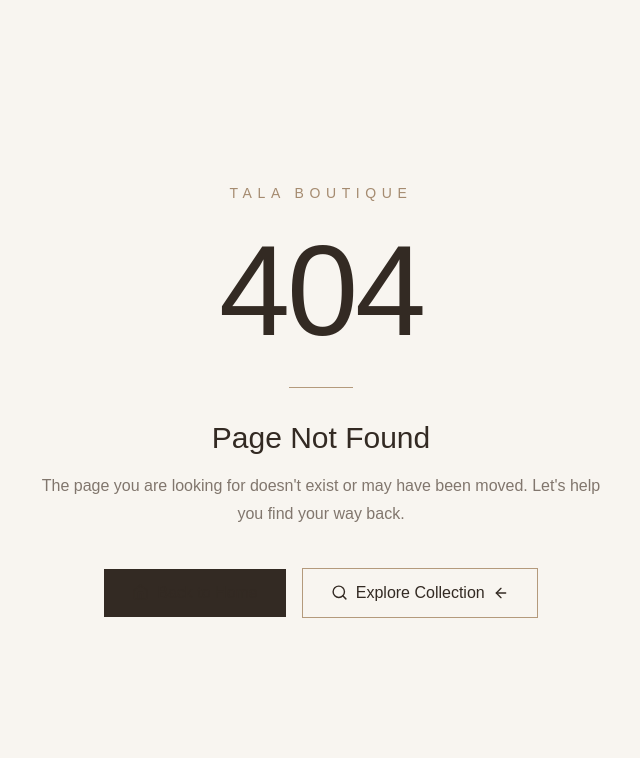
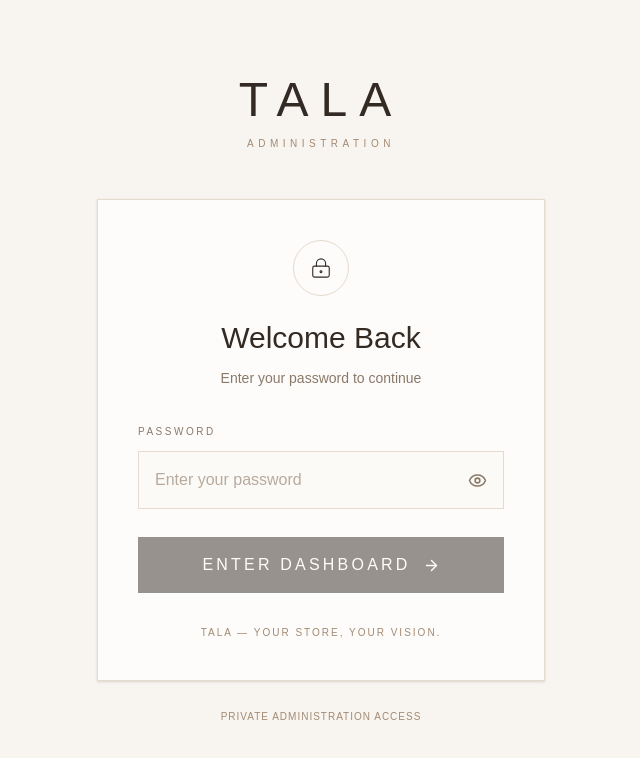
Before and after one commit to ozagomaa759-pixel/tala-store, a Next.js app: page /admin/login in a window 1280 px wide. Before the commit this address had no page. Shown: the top 758 px of the page, without its empty margins (319-959 px from the left). Built offline with nearby package versions, Linux system fonts and the light colour scheme.

Commit message:
Create page.tsx

```diff
--- /dev/null
+++ b/src/app/admin/login/page.tsx
@@ -0,0 +1,138 @@
+
+"use client";
+
+import { useState } from "react";
+import { useRouter } from "next/navigation";
+import { LockKeyhole, Eye, EyeOff, ArrowRight } from "lucide-react";
+
+export default function AdminLoginPage() {
+  const router = useRouter();
+
+  const [password, setPassword] = useState("");
+  const [showPassword, setShowPassword] = useState(false);
+  const [loading, setLoading] = useState(false);
+  const [error, setError] = useState("");
+
+  async function handleLogin(e: React.FormEvent<HTMLFormElement>) {
+    e.preventDefault();
+
+    setLoading(true);
+    setError("");
+
+    try {
+      const response = await fetch("/api/admin/login", {
+        method: "POST",
+        headers: {
+          "Content-Type": "application/json",
+        },
+        body: JSON.stringify({ password }),
+      });
+
+      const data = await response.json();
+
+      if (!response.ok || !data.success) {
+        setError(data.message || "Incorrect password.");
+        return;
+      }
+
+      router.replace("/admin");
+      router.refresh();
+    } catch {
+      setError("Something went wrong. Please try again.");
+    } finally {
+      setLoading(false);
+    }
+  }
+
+  return (
+    <main className="min-h-screen bg-[#F8F5F0] px-6 flex items-center justify-center text-[#332A23]">
+      <div className="w-full max-w-md">
+
+        <div className="text-center mb-12">
+          <h1 className="text-5xl font-light tracking-[0.25em]">
+            TALA
+          </h1>
+
+          <p className="mt-3 text-[10px] uppercase tracking-[0.45em] text-[#A28A72]">
+            Administration
+          </p>
+        </div>
+
+        <div className="border border-[#E5DACE] bg-white/70 p-8 sm:p-10 shadow-sm">
+
+          <div className="text-center mb-9">
+            <div className="mx-auto flex h-14 w-14 items-center justify-center rounded-full border border-[#E5DACE]">
+              <LockKeyhole size={22} strokeWidth={1.2} />
+            </div>
+
+            <h2 className="mt-6 text-3xl font-light">
+              Welcome Back
+            </h2>
+
+            <p className="mt-3 text-sm text-[#8A7969]">
+              Enter your password to continue
+            </p>
+          </div>
+
+          <form onSubmit={handleLogin}>
+            <label
+              htmlFor="password"
+              className="mb-3 block text-[10px] uppercase tracking-[0.25em] text-[#8A7969]"
+            >
+              Password
+            </label>
+
+            <div className="flex items-center border border-[#E5DACE] bg-[#FCFAF7] px-4">
+              <input
+                id="password"
+                type={showPassword ? "text" : "password"}
+                value={password}
+                onChange={(e) => setPassword(e.target.value)}
+                placeholder="Enter your password"
+                autoComplete="current-password"
+                required
+                className="h-14 w-full bg-transparent text-sm outline-none placeholder:text-[#B8AA9D]"
+              />
+
+              <button
+                type="button"
+                onClick={() => setShowPassword(!showPassword)}
+                className="text-[#8A7969]"
+                aria-label="Toggle password visibility"
+              >
+                {showPassword ? (
+                  <EyeOff size={19} />
+                ) : (
+                  <Eye size={19} />
+                )}
+              </button>
+            </div>
+
+            {error && (
+              <p className="mt-4 text-sm text-red-700">
+                {error}
+              </p>
+            )}
+
+            <button
+              type="submit"
+              disabled={loading || !password}
+              className="mt-7 flex h-14 w-full items-center justify-center gap-3 bg-[#332A23] text-xs uppercase tracking-[0.2em] text-white transition hover:bg-[#514337] disabled:cursor-not-allowed disabled:opacity-50"
+            >
+              {loading ? "Please wait..." : "Enter Dashboard"}
+              {!loading && <ArrowRight size={17} />}
+            </button>
+          </form>
+
+          <p className="mt-8 text-center text-[10px] tracking-[0.2em] text-[#A28A72]">
+            TALA — YOUR STORE, YOUR VISION.
+          </p>
+        </div>
+
+        <p className="mt-7 text-center text-[10px] tracking-widest text-[#A28A72]">
+          PRIVATE ADMINISTRATION ACCESS
+        </p>
+      </div>
+    </main>
+  );
+}
```
